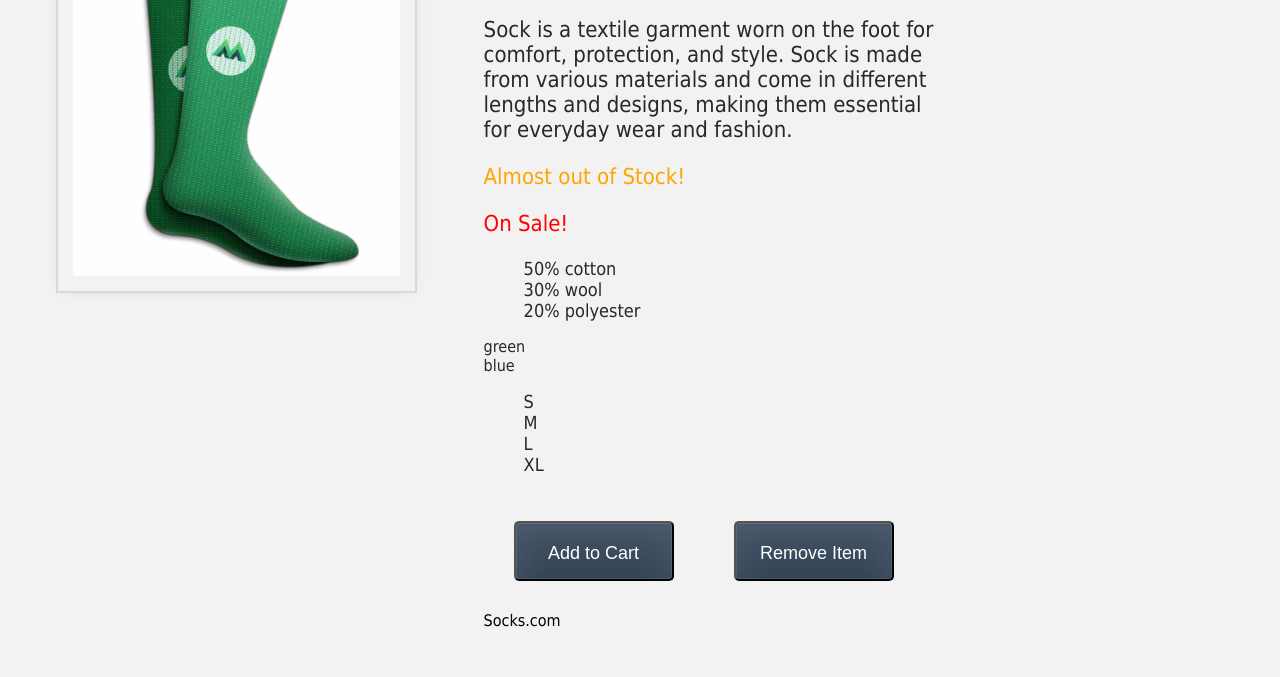
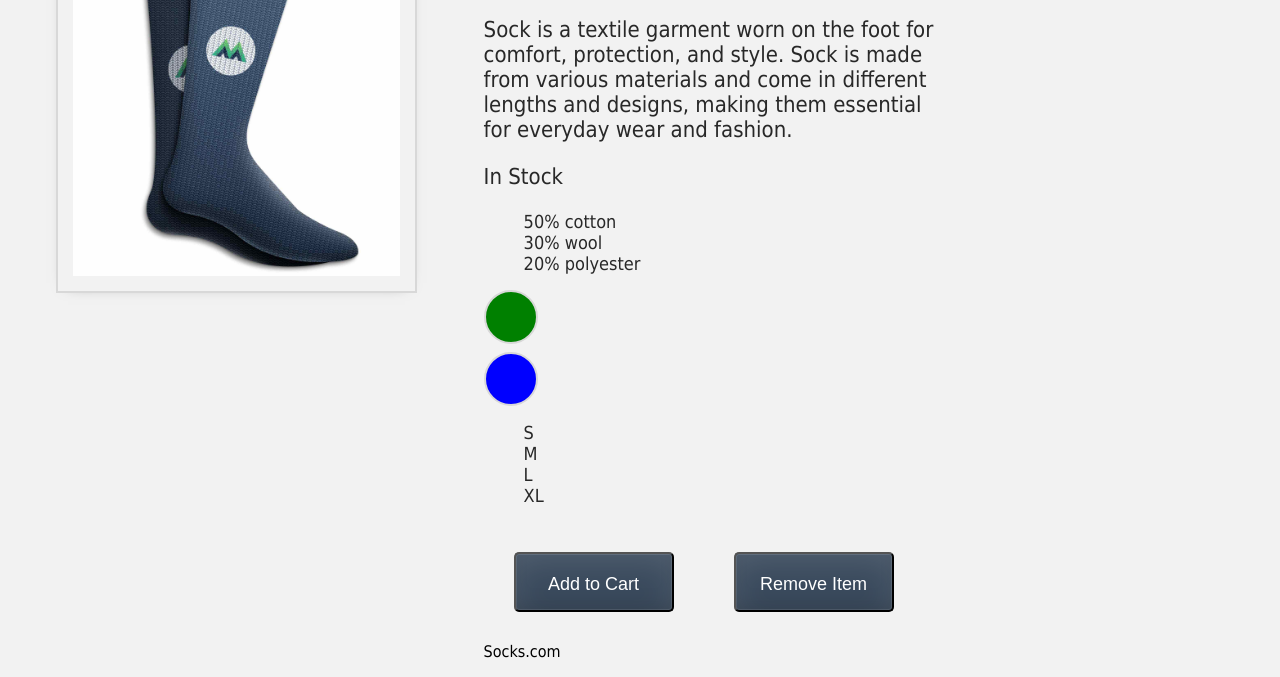
Before and after one commit to tmyfrncnn/intro-to-vue, a plain HTML site: page index.html in a window 1280 px wide. Shown: the part 209-886 px from the top of the page. Before the commit the page ends 855 px from the top, so only its background shows below. Drawn offline with nearby package versions, Linux system fonts and the light colour scheme.

Commit message:
added 'class and style binding'

```diff
--- a/index.html
+++ b/index.html
@@ -15,15 +15,15 @@
 
       <div class="product-display">
         <div class="product-container">
-          <div class="product-image">
-            <!-- image goes here -->
+          <div class="product-image"
+          :class=" { 'out-of-stock-img': !inStock }">
             <img :src="image">
           </div>
           <div class="product-info">
             <h1>{{ product }}</h1>
             <p>{{ description }}</p>
 
-            <p v-if="inventory > 20">In Stock</p>
+            <p v-if="inventory > 15">In Stock</p>
             <p class="inventory" v-else-if="inventory <= 15 && inventory > 0">Almost out of Stock!</p>
             <p v-else>Out of Stock</p>
 
@@ -33,15 +33,25 @@
               <li v-for="detail in details">{{ detail }}</li>
             </ul>
 
-            <div v-for="variant in variants" :key="variant.id" @mouseover="updateImage(variant.image)">{{ variant.color }}</div>
+            <div
+              v-for="variant in variants"
+              :key="variant.id"
+              @mouseover="updateImage(variant.image)"
+              class="color-circle"
+              :style="{ backgroundColor: variant.color }">
+            </div>
 
             <ul>
               <li v-for="(size, sizeIndex) in sizes" :key="sizeIndex">{{ size }}</li>
             </ul>
 
-            <button class="button" @click="cart += 1">Add to Cart</button>
+            <button class="button"
+            :class="{ disabledButton: !inStock }"
+            :disabled="!inStock"
+            @click="addToCart" >
+              Add to Cart
+            </button>
 
-            <!-- <button class="button" @click="cart -= 1">Remove</button> -->
             <button class="button" @click="cart = cart > 0 ? cart - 1 : 0">Remove Item</button>
 
             <a :href="url">Socks.com
--- a/main.js
+++ b/main.js
@@ -5,13 +5,15 @@ const app = Vue.createApp({
             product: "Socks",
             description: "Sock is a textile garment worn on the foot for comfort, protection, and style. Sock is made from various materials and come in different lengths and designs, making them essential for everyday wear and fashion.",
 
-            image: './assets/images/socks_green.jpg',
+            image: './assets/images/socks_blue.jpg',
+
+            inStock: true,
 
             url: 'https://socks.com.au',
 
-            inventory: 14,
+            inventory: 17,
 
-            onSale: true,
+            onSale: false,
 
             details: ['50% cotton', '30% wool', '20% polyester'],
 
```
